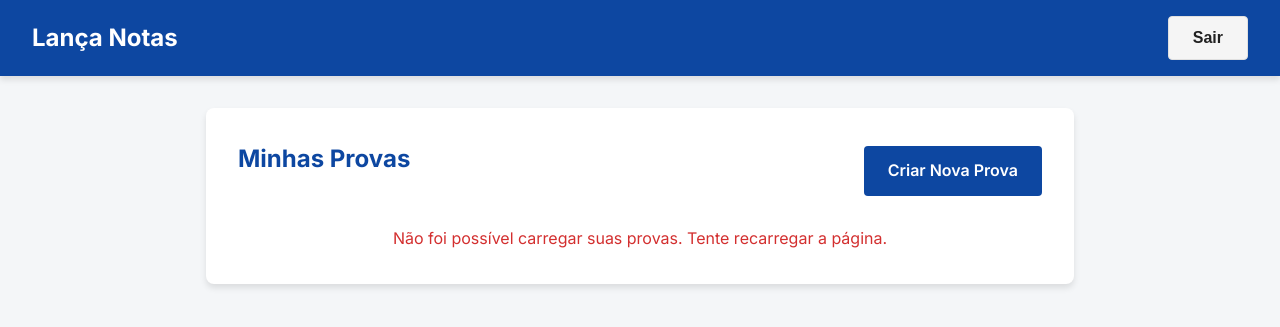
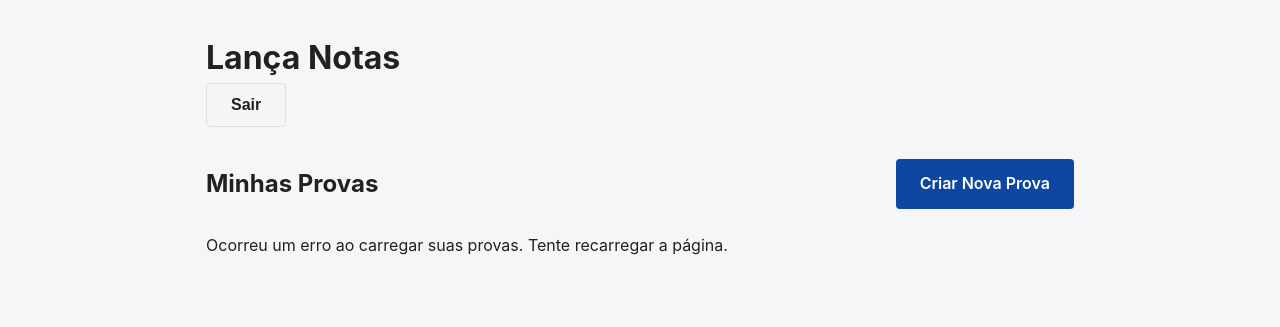
Before and after one commit to kaissanproject/lancanota, a Flask app: template templates/dashboard.html in a window 1280 px wide. Shown: the top 327 px of the page. Run offline with Flask 3, Linux system fonts and the light colour scheme; the template is opened without the code that fills it, so the values that code supplies are empty.

Commit message:
Update dashboard.html

```diff
--- a/templates/dashboard.html
+++ b/templates/dashboard.html
@@ -4,88 +4,81 @@
     <meta charset="UTF-8">
     <meta name="viewport" content="width=device-width, initial-scale=1.0">
     <title>Dashboard - Lança Notas</title>
-    <link rel="stylesheet" href="/static/style.css">
-    <link rel="preconnect" href="https://fonts.googleapis.com">
-    <link rel="preconnect" href="https://fonts.gstatic.com" crossorigin>
-    <link href="https://fonts.googleapis.com/css2?family=Inter:wght@400;500;600;700&display=swap" rel="stylesheet">
+    <link rel="stylesheet" href="{{ url_for('static', filename='style.css') }}">
 </head>
 <body>
-    <header class="app-header">
+    <header class="header">
+        <div class="container">
             <h1>Lança Notas</h1>
             <button id="logout-btn" class="button button-secondary">Sair</button>
+        </div>
     </header>
 
     <main class="container">
-        <div class="card">
         <div class="dashboard-header">
             <h2>Minhas Provas</h2>
             <a href="/editor" class="button button-primary">Criar Nova Prova</a>
         </div>
-
-            <div id="provas-container">
-                <p>Carregando suas provas...</p>
-            </div>
+        <div id="provas-lista" class="provas-container">
+            <p>Carregando provas...</p>
         </div>
     </main>
 
     <script>
-        document.addEventListener('DOMContentLoaded', function() {
-            carregarProvas();
+        document.addEventListener('DOMContentLoaded', () => {
+            const logoutBtn = document.getElementById('logout-btn');
+            const provasLista = document.getElementById('provas-lista');
 
-            document.getElementById('logout-btn').addEventListener('click', () => {
+            logoutBtn.addEventListener('click', () => {
                 fetch('/api/logout', { method: 'POST' })
                     .then(() => window.location.href = '/');
             });
-        });
 
-        function carregarProvas() {
             fetch('/api/provas')
-                .then(response => response.ok ? response.json() : Promise.reject('Erro ao carregar provas.'))
+                .then(response => response.json())
                 .then(provas => {
-                    const container = document.getElementById('provas-container');
-                    container.innerHTML = '';
-
+                    provasLista.innerHTML = '';
                     if (provas.length === 0) {
-                        container.innerHTML = '<p style="text-align: center; margin-top: 1rem;">Você ainda não criou nenhuma prova. Clique em "Criar Nova Prova" para começar!</p>';
-                        return;
-                    }
-
+                        provasLista.innerHTML = '<p>Você ainda não criou nenhuma prova. Clique em "Criar Nova Prova" para começar.</p>';
+                    } else {
                         provas.forEach(prova => {
-                        const provaElement = document.createElement('div');
-                        provaElement.className = 'prova-card';
-
-                        provaElement.innerHTML = `
+                            const provaCard = document.createElement('div');
+                            provaCard.className = 'prova-card';
+                            provaCard.innerHTML = `
                                 <h3>${escapeHTML(prova.titulo)}</h3>
-                            <div class="prova-actions">
-                                <button onclick="editarProva('${prova.id}')" class="button button-secondary">Editar</button>
-                                <a href="/api/provas/${prova.id}/pdf" target="_blank" class="button button-secondary">Gerar PDF</a>
-                                <a href="/api/provas/${prova.id}/gabarito" target="_blank" class="button button-secondary">Gabarito</a>
+                                <div class="button-group">
+                                    <a href="/editor?id=${prova.id}" class="button button-secondary">Editar</a>
+                                    <a href="/api/provas/${prova.id}/pdf" class="button button-secondary" target="_blank">Gerar PDF</a>
+                                    <a href="/api/provas/${prova.id}/gabarito" class="button button-secondary" target="_blank">Gabarito</a>
+                                    <button class="button button-success" onclick="iniciarCorrecao('${prova.id}')">Corrigir</button>
                                     <button class="button button-danger" onclick="excluirProva('${prova.id}')">Excluir</button>
                                 </div>
                             `;
-                        container.appendChild(provaElement);
+                            provasLista.appendChild(provaCard);
                         });
+                    }
                 })
                 .catch(error => {
-                    console.error('Erro:', error);
-                    document.getElementById('provas-container').innerHTML = '<p class="error-message">Não foi possível carregar suas provas. Tente recarregar a página.</p>';
+                    console.error('Erro ao buscar provas:', error);
+                    provasLista.innerHTML = '<p>Ocorreu um erro ao carregar suas provas. Tente recarregar a página.</p>';
+                });
+        });
+
+        function excluirProva(provaId) {
+            if (confirm('Tem certeza de que deseja excluir esta prova? Esta ação não pode ser desfeita.')) {
+                fetch(`/api/provas/${provaId}`, { method: 'DELETE' })
+                    .then(response => {
+                        if (response.ok) {
+                            window.location.reload();
+                        } else {
+                            alert('Erro ao excluir a prova.');
+                        }
                     });
             }
-
-        function editarProva(id) {
-            window.location.href = `/editor?id=${id}`;
         }
 
-        function excluirProva(id) {
-            // Removido o 'confirm' para maior compatibilidade
-            fetch(`/api/provas/${id}`, { method: 'DELETE' })
-                .then(response => {
-                    if (response.ok) {
-                        carregarProvas();
-                    } else {
-                        console.error('Erro ao excluir a prova.');
-                    }
-                });
+        function iniciarCorrecao(provaId) {
+            window.location.href = `/correcao?id=${provaId}`;
         }
 
         function escapeHTML(str) {
```
Lines whose indentation alone changed are shown as unchanged.
